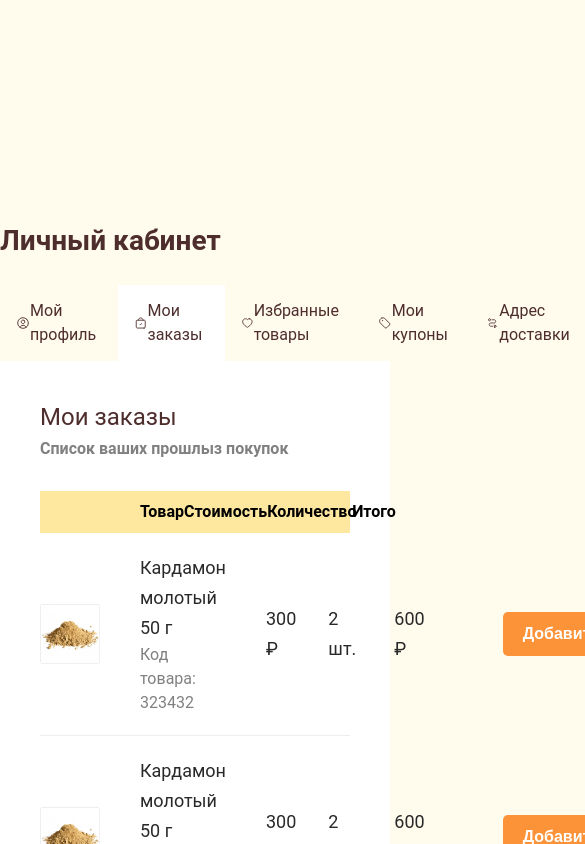
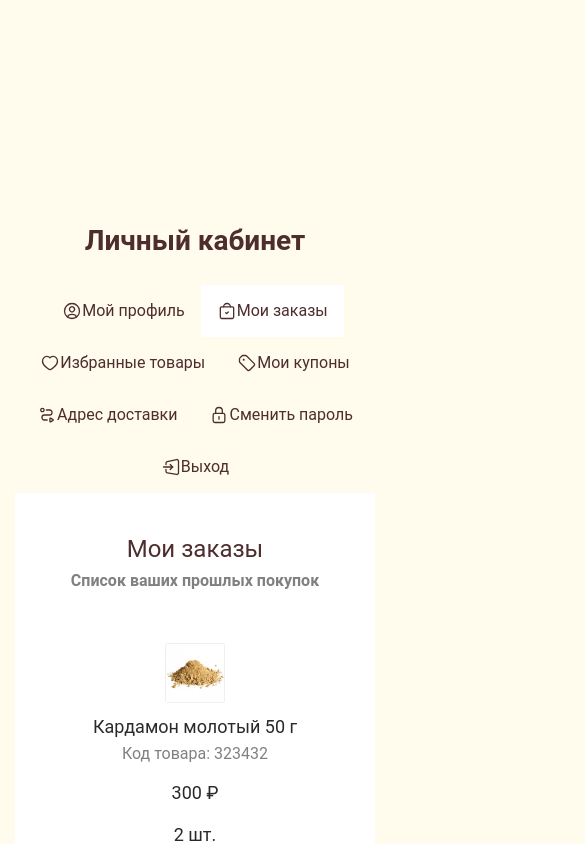
Before and after one commit to unnamed-ii/react-cheese-shop, a React (Create React App) app: page /profile in a window 390 px wide. Both pictures are taken after a click on the element "Мои заказы". Shown: the top 844 px of the page, 585 px wide, since content can reach past the window. Built offline with nearby package versions, Linux system fonts and the light colour scheme.

Commit message:
started adaptive for profile page

```diff
--- a/src/pages/profile/address-tab.jsx
+++ b/src/pages/profile/address-tab.jsx
@@ -19,7 +19,7 @@ const AddressTab = ({activeTab}) => {
                     <div>Страна:</div>
                 </div>
                 <div className="box-texts">
-                    <div>Адрес: Московская 4 кв.4</div>
+                    <div>Московская 4 кв.4</div>
                     <div>Kharkov 123333</div>
                     <div>Карачаево-Черкеcсия</div>
                     <div>Российская Федерация</div>
--- a/src/pages/profile/constants.js
+++ b/src/pages/profile/constants.js
@@ -1,3 +1,4 @@
+import React from "react";
 import {ReactComponent as UserIcon} from "../../images/icons/profile/user.svg";
 import {ReactComponent as BagIcon} from "../../images/icons/profile/bag.svg";
 import {ReactComponent as HeartIcon} from "../../images/icons/profile/heart.svg";
--- a/src/pages/profile/coupons-tab.jsx
+++ b/src/pages/profile/coupons-tab.jsx
@@ -3,7 +3,6 @@ import './style.scss';
 import couponActive from "../../images/profile-coupon-active.png";
 
 const CouponsTab = ({activeTab}) => {
-
     return (
         <div className={"profile__tabs-item " + (activeTab === "coupons" && "active coupons")}>
             <div className="coupons__coupon active">
--- a/src/pages/profile/orders-tab.jsx
+++ b/src/pages/profile/orders-tab.jsx
@@ -10,7 +10,7 @@ const OrdersTab = ({activeTab}) => {
                 Мои заказы
             </div>
             <div className="subtitle">
-                Список ваших прошлыз покупок
+                Список ваших прошлых покупок
             </div>
             <div className="table">
                 <div className="table__headline">
--- a/src/pages/profile/style.scss
+++ b/src/pages/profile/style.scss
@@ -15,6 +15,7 @@
 
     &-titles {
       display: flex;
+      flex-wrap: wrap;
     }
 
     &-title {
@@ -72,17 +73,21 @@
           line-height: 32px;
           top: 64px;
           right: 40px;
+          background-color: transparent;
+          border: none;
         }
 
         .phone,
         .email,
         .address {
           display: flex;
+          flex-wrap: wrap;
           font-size: 16px;
           line-height: 32px;
 
           &__title {
-            width: 140px;
+            max-width: 140px;
+            width: 100%;
             margin-right: 20px;
             color: $darkGrey;
           }
@@ -142,7 +147,8 @@
             }
 
             &-info {
-              width: 440px;
+              max-width: 440px;
+              width: 100%;
               margin-right: 40px;
 
               &__title {
@@ -157,17 +163,17 @@
             }
 
             &-price {
-              width: 85px;
+              max-width: 85px;
               margin-right: 32px;
             }
 
             &-amount {
-              width: 85px;
+              max-width: 85px;
               margin-right: 38px;
             }
 
             &-total {
-              width: 85px;
+              max-width: 85px;
               margin-right: 38px;
             }
 
@@ -196,13 +202,14 @@
 
         .favourite-cards {
           display: flex;
+          flex-wrap: wrap;
+          gap: 20px;
 
           &__card {
             border: 1px solid #E7E7E7;
             border-radius: 6px;
             padding: 20px 20px 30px;
-            margin-right: 20px;
-            min-width: 260px;
+            max-width: 260px;
 
             &-top {
               display: flex;
@@ -442,6 +449,7 @@
           .inputs {
             display: flex;
             margin-bottom: 20px;
+            flex-wrap: wrap;
 
             &__input + &__input {
               margin-right: 20px;
@@ -483,7 +491,177 @@
         }
       }
     }
+  }
+}
 
+@media (max-width: 1200px) {
+  .profile {
+    padding: 0 15px;
   }
 
+  .profile__tabs-item.active.orders {
+    .table__headline {
+      display: none;
+    }
+
+    .table__item-info {
+      max-width: 220px;
+    }
+  }
+
+  .profile__tabs-item.active.favourite {
+    .favourite-cards {
+      justify-content: center;
+    }
+  }
 }
+
+@media (max-width: 1120px) {
+  .profile__title {
+    text-align: center;
+  }
+
+  .profile__tabs-titles {
+    justify-content: center;
+  }
+}
+
+@media (max-width: 895px) {
+  .profile__tabs-item.active.orders {
+    .table__item {
+
+      &-info {
+        margin: 0 12px 0 0;
+      }
+
+      &-price {
+        margin: 0 12px 0 0;
+      }
+
+      &-amount {
+        margin: 0 12px 0 0;
+      }
+
+      &-total {
+        margin: 0 12px 0 0;
+      }
+
+      &-button {
+        margin: 0
+      }
+    }
+  }
+}
+
+@media (max-width: 755px) {
+  .profile__tabs-item.active.orders {
+    .title,
+    .subtitle {
+      text-align: center;
+    }
+
+    .table__item {
+      display: block;
+      text-align: center;
+
+      &-image {
+        margin: 0;
+      }
+
+      &-info {
+        max-width: none;
+        margin: 0 0 12px 0;
+
+        &__title,
+        &__code {
+          text-align: center;
+        }
+      }
+
+      &-price,
+      &-amount,
+      &-total,
+      &-button {
+        max-width: none;
+        text-align: center;
+        margin: 0 0 12px 0;
+      }
+    }
+  }
+}
+
+@media (max-width: 635px) {
+  .profile__tabs-item.coupons {
+    .coupons__coupon {
+      display: block;
+
+      &-info {
+        margin-bottom: 12px;
+      }
+
+      &-scan {
+        .code {
+          text-align: left;
+          margin-bottom: 12px;
+        }
+      }
+    }
+  }
+}
+
+@media (max-width: 540px) {
+  .profile__tabs-item.active.user {
+    .title {
+      margin-bottom: 35px;
+    }
+
+    .edit {
+      top: 89px;
+      right: unset;
+      left: 40px;
+    }
+
+    .phone,
+    .email,
+    .address {
+      margin-bottom: 12px;
+    }
+  }
+
+  .profile__tabs-item.active.address {
+    .title {
+      margin-bottom: 35px;
+    }
+
+    .edit {
+      top: 89px;
+      right: unset;
+      left: 40px;
+    }
+  }
+}
+
+@media (max-width: 540px) {
+  .profile__tabs-item.coupons {
+    .coupons__coupon {
+      &-info {
+        display: block;
+      }
+    }
+  }
+}
+
+@media (max-width: 475px) {
+  .profile__tabs-item.change-password {
+    padding: 20px 0 94px 20px;
+
+    form {
+      .inputs__input {
+        input {
+          width: 240px;
+          margin: 0;
+        }
+      }
+    }
+  }
+}
--- a/src/pages/profile/user-tab.jsx
+++ b/src/pages/profile/user-tab.jsx
@@ -8,9 +8,9 @@ const UserTab = ({activeTab}) => {
             <div className="title">
                 Kristina Anfalova
             </div>
-            <div className="edit">
+            <button className="edit">
                 Редактировать информацию
-            </div>
+            </button>
             <div className="phone">
                 <div className="phone__title">
                     Телефон:
@@ -34,7 +34,7 @@ const UserTab = ({activeTab}) => {
                 <div className="address__text">
                     123333, Российская Федерация,
                     <br/>
-                    Карачаево-Черкеcсия, Kharkov, Московская 4 кв.4
+                    Карачаево-Черкесия, Kharkov, Московская 4 кв.4
                 </div>
             </div>
         </div>
```
